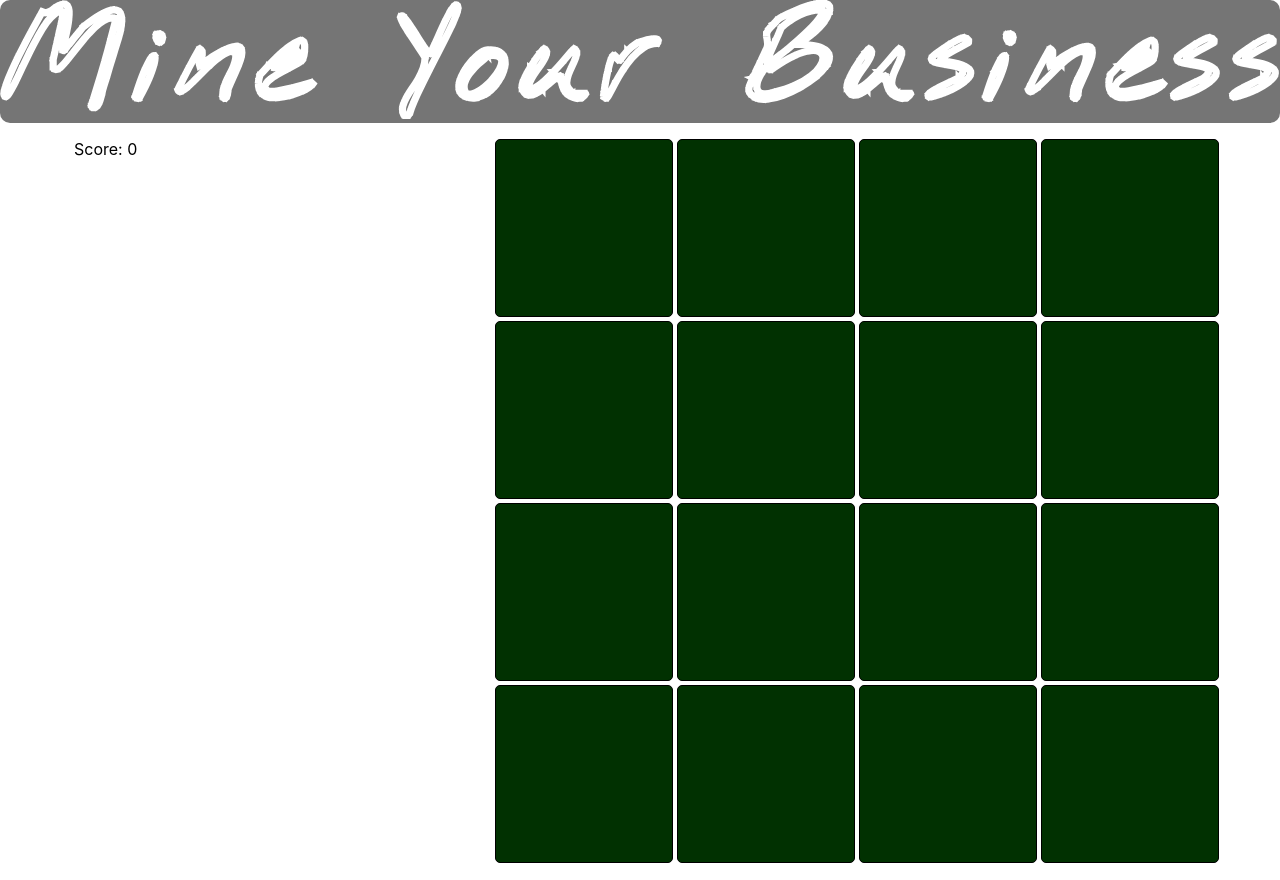
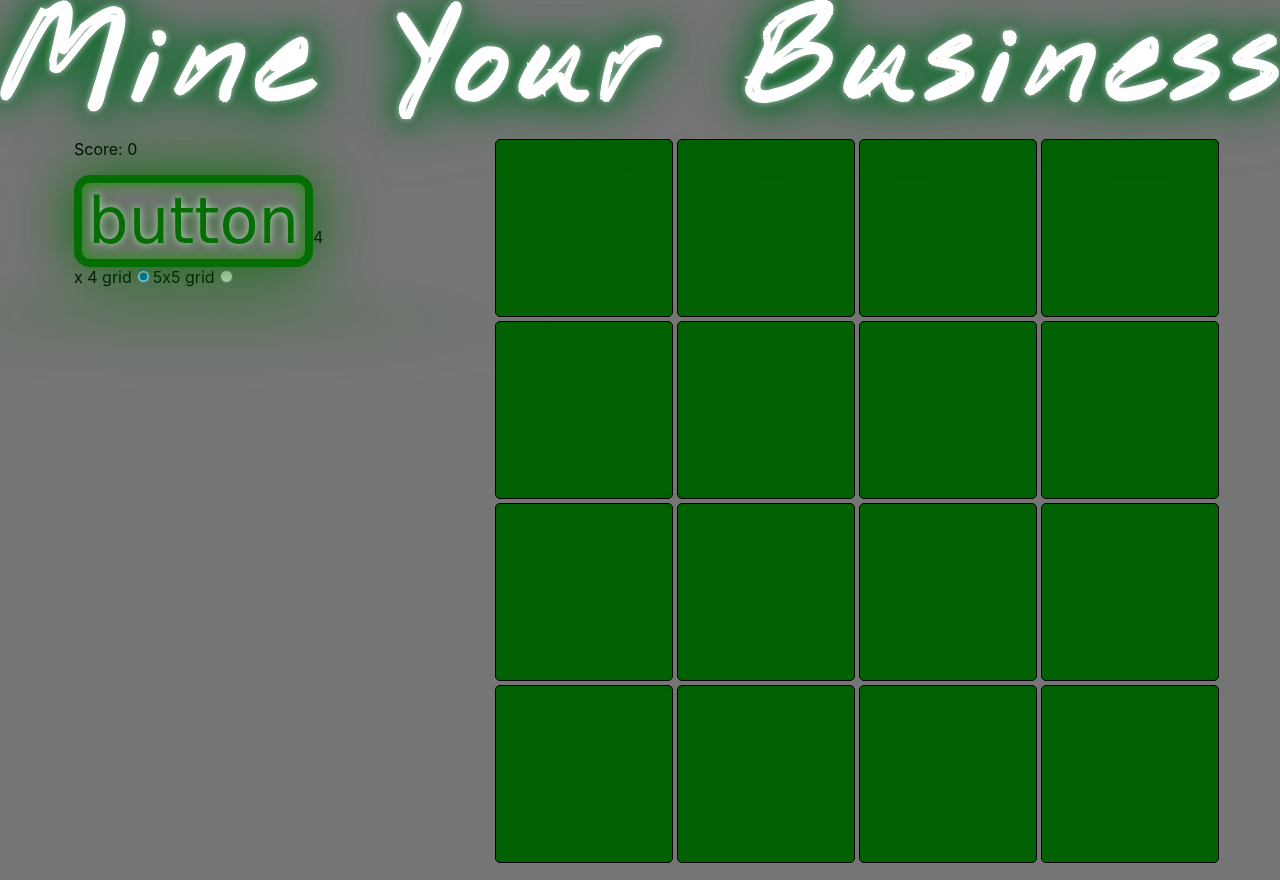
Before and after one commit to StrtMilne/E53-Mine-Your-Business, a React (Create React App) app in the folder client/: page / in a window 1280 px wide. Built offline with nearby package versions, Linux system fonts and the light colour scheme.

Commit message:
added radio buttons for diffrentt seze grids

```diff
--- a/client/src/App.css
+++ b/client/src/App.css
@@ -12,7 +12,9 @@
     animation: App-logo-spin infinite 20s linear;
   }
 }
-
+#body{
+  background-color: rgb(70, 70, 70);
+}
 .App-header {
   background-color: #282c34;
   min-height: 100vh;
--- a/client/src/components/static/GameHeader.css
+++ b/client/src/components/static/GameHeader.css
@@ -2,7 +2,6 @@
     padding:0;
      margin:0;
      background-color: rgb(117, 117, 117);
-     border-radius:10px;
 
 }
 .title-bar>svg{
@@ -11,7 +10,7 @@
     top:20%;
     left:50%;
     animation-name:animate;
-    animation-duration: 0.8s;
+    animation-duration: 1.5s;
     animation-direction:alternate;
     animation-iteration-count: infinite;
 
--- a/client/src/components/static/Tile.css
+++ b/client/src/components/static/Tile.css
@@ -13,7 +13,7 @@
    animation-duration: 5s;
    animation-iteration-count: infinite;
    animation-direction: alternative;
-   background-color:rgb(1, 49, 1)      }
+   background-color:rgb(2, 97, 2)      }
 /*
 @keyframes background {
     0% {
--- a/client/src/components/static/TileList.css
+++ b/client/src/components/static/TileList.css
@@ -8,6 +8,7 @@
     "12 13 14 15";
     margin: 2%;
     /* pointer-events: click; */
+
 }
 
 /* .tooltip:hover {
--- a/client/src/containers/GameContainer.js
+++ b/client/src/containers/GameContainer.js
@@ -49,6 +49,16 @@ const GameContainer = function () {
             <div className="game-container">
                 <div className="left">
                     <p>Score: {score}</p>
+                    <button class="button">button</button>
+                    <label>
+                        4 x 4 grid
+                        <input type="radio" name="grid-size"checked/>
+                    </label>
+                    <label>
+                        5x5 grid
+                        <input type="radio"name="grid-size" />
+
+                    </label>
                 </div>
                 <div className="Right">
                     <TilesList tiles={tiles} setClicked={setClicked} incrementScore={incrementScore} />
--- a/client/src/containers/static/GameContainer.css
+++ b/client/src/containers/static/GameContainer.css
@@ -1,6 +1,7 @@
 .game-container {
     display: flex;
     justify-content: space-around;
+    background-color: rgb(117, 117, 117);
 }
 
 .left {
@@ -10,3 +11,37 @@
 .right {
     width: 80vw;
 }
+
+.button{
+    background-color: rgb(117, 117, 117);
+    font-size: 4rem;
+    display: inline-block;
+    cursor: pointer;
+    text-decoration: none;
+    border:rgb(4, 110, 4) 0.125em solid;
+    font-family: 'Lucida Sans', 'Lucida Sans Regular', 'Lucida Grande', 'Lucida Sans Unicode', Geneva, Verdana, sans-serif;
+    color:rgb(4, 110, 4);
+    padding:0.25 1em;
+    border-radius: 0.25em;
+
+    text-shadow:
+    0 0 0.125em rgba(255, 255, 255, 0.753),
+    0 0 0.25em currentColor;
+
+    box-shadow: inset 0 0 0.25em 0 rgb(20, 151, 0),
+    0 0 1em 0 currentColor;
+    ;
+    position: relative;
+}
+.button::before{
+    content:"";
+    position: absolute;
+    background:rgb(4, 110, 4);
+    top:120%;
+    left:0;
+    width:100%;
+    height:100%;
+    transform: perspective(4em)rotateX(40deg)scale(1,0.25);
+    filter:blur(2em)
+
+}
```
